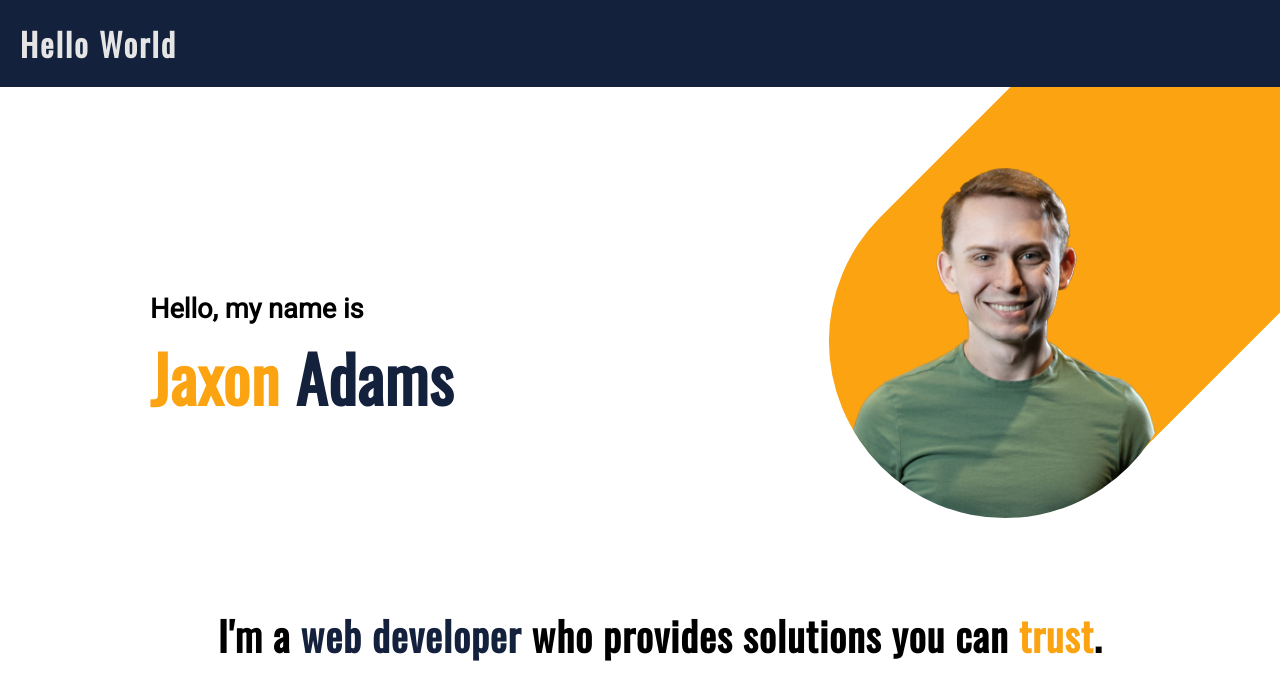
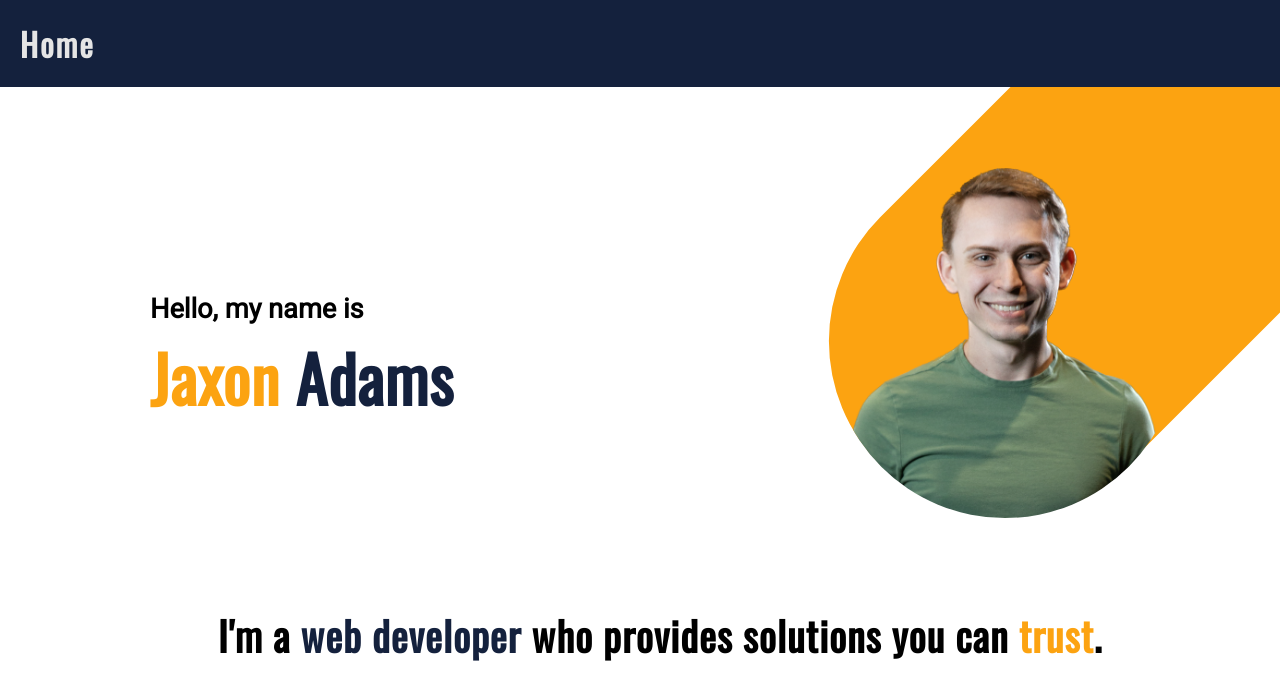
Before and after one commit to JaxonAdams/fluffy-octo-fishstick, a React (Create React App) app in the folder client/: page / in a window 1280 px wide. Shown: the top 700 px of the page. Built offline with nearby package versions, Linux system fonts and the light colour scheme; the HTML template or start-up script is replaced by a standard one.

Commit message:
additional touchups

```diff
--- a/client/src/components/header/Header.css
+++ b/client/src/components/header/Header.css
@@ -1,6 +1,5 @@
 .header {
   background-color: var(--secondary-bg-color);
-  color: var(--text-light);
   margin: 0;
   padding: 20px;
   position: relative;
--- a/client/src/components/header/Header.js
+++ b/client/src/components/header/Header.js
@@ -6,7 +6,7 @@ const Header = () => {
   return (
     <header className='header'>
       <a className='a-nostyle' href='/'>
-        <h2 className='title header-title'>Hello World</h2>
+        <h2 className='title header-title'>Home</h2>
       </a>
     </header>
   );
--- a/client/src/components/hero/Hero.js
+++ b/client/src/components/hero/Hero.js
@@ -4,7 +4,8 @@ import './Hero.css'
 import profile from '../../assets/jaxon.png';
 
 const Hero = () => {
-  // trigger animations
+  // trigger animations when visible
+  // otherwise, move elements away to trigger animations again
   const [slideIn, setSlideIn] = useState(false)
 
   useEffect(() => {
--- a/client/src/components/hook/Hook.js
+++ b/client/src/components/hook/Hook.js
@@ -1,5 +1,5 @@
 import React from 'react';
-import './hook.css';
+import './Hook.css';
 
 const Hook = () => {
   return (
--- a/client/src/pages/Home/Home.js
+++ b/client/src/pages/Home/Home.js
@@ -15,6 +15,7 @@ const Home = () => {
       <Header />
       <Hero />
       <Hook />
+      {/* <div style={{height: '100vh'}} /> */}
     </div>
   );
 };
```
Also changed, not shown: client/src/components/hook/Hook.css (renamed from client/src/components/hook/hook.css).
